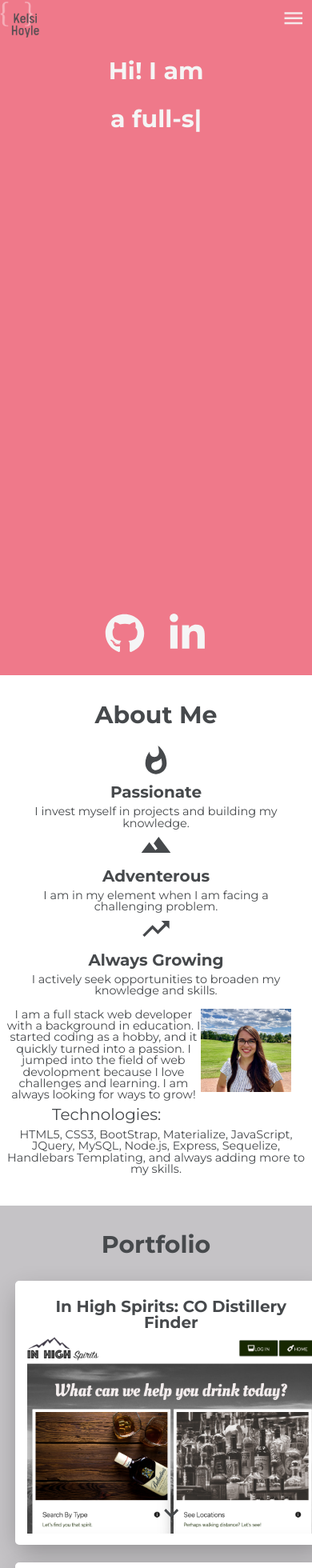
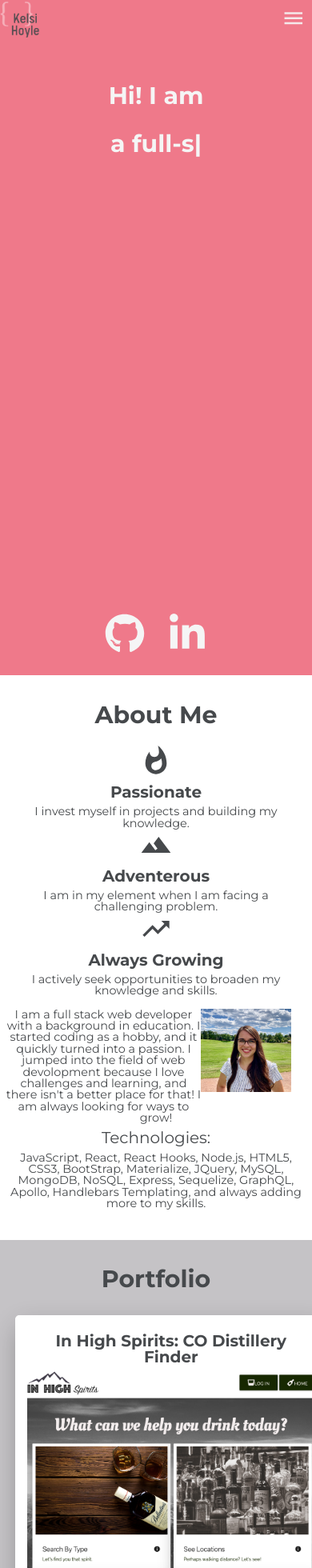
Before and after one commit to kelsimhoyle/react-portfolio, a React (Create React App) app: page / in a window 390 px wide. Shown: the top 1960 px of the page at 80% size. Built offline with nearby package versions, Linux system fonts and the light colour scheme.

Commit message:
final styling and updating info

```diff
--- a/src/components/About/index.js
+++ b/src/components/About/index.js
@@ -32,10 +32,10 @@ const About = () => {
                         <div className="float-left left">
                             <p>I am a full stack web developer with a background in education. I started coding as a
                                 hobby, and it quickly turned into a passion. I jumped into the field of web devolopment
-                                because I love challenges and learning. I am always looking for ways to grow!</p>
+                                because I love challenges and learning, and there isn't a better place for that! I am always looking for ways to grow!</p>
                             <h4>Technologies:</h4>
-                            <p>HTML5, CSS3, BootStrap, Materialize, JavaScript, JQuery, MySQL, Node.js, Express,
-                                Sequelize, Handlebars Templating, and always adding more to my skills.</p>
+                            <p>JavaScript, React, React Hooks, Node.js, HTML5, CSS3, BootStrap, Materialize, JQuery, MySQL, MongoDB, NoSQL, Express,
+                                Sequelize, GraphQL, Apollo, Handlebars Templating, and always adding more to my skills.</p>
                         </div>
                     </div>
                 </div>
--- a/src/components/LandingPage/index.js
+++ b/src/components/LandingPage/index.js
@@ -7,7 +7,7 @@ const LandingPage = () => {
     return (
         <div id="landing-window">
             <div id="landing-content" >
-                <h2>Hi! I am
+                <h1>Hi! I am
                 <Typist>
                         <span>a JavaScript developer.</span>
                         <Typist.Backspace count={23} delay={400} />
@@ -17,7 +17,7 @@ const LandingPage = () => {
                         <Typist.Backspace count={21} delay={400} />
                         <span>Kelsi.</span>
                     </Typist>
-                    </h2>
+                    </h1>
                     <div className="contact-buttons bottom">
                             <a href="https://github.com/kelsimhoyle" target="_blank" rel="noopener noreferrer" className="contact">
                                 <FaGithub />
--- a/src/components/LandingPage/style.scss
+++ b/src/components/LandingPage/style.scss
@@ -22,3 +22,9 @@
  #landing-content .contact-buttons {
     padding: 5%;
  }
+
+h1 {
+   @media only screen and (max-width: 768px) {
+      padding-top: 10%;
+      }
+}
--- a/src/components/Nav/style.scss
+++ b/src/components/Nav/style.scss
@@ -12,6 +12,8 @@
         flex-direction: column;
         background-color: $primary-color;
         opacity: 1;
+        margin: 0;
+        padding: 0;
         li {
         margin: auto;
         padding: 10%;
--- a/src/components/PortfolioItem/style.scss
+++ b/src/components/PortfolioItem/style.scss
@@ -26,7 +26,7 @@
     border: 15px solid white;
     background-color: white;
     @media only screen and (max-width: 768px) {
-       height: 300px;
+       min-height: 375px;
        }
 }
 
--- a/src/sass/index.scss
+++ b/src/sass/index.scss
@@ -38,13 +38,14 @@ footer {
    background-color: $background-light;
 }
 
+h1,
 h2,
 h3,
 h4,
 li.info {
    text-align: center;
 }
-
+h1,
 h2 {
    font-size: 44px;
    font-weight: bold;
```
